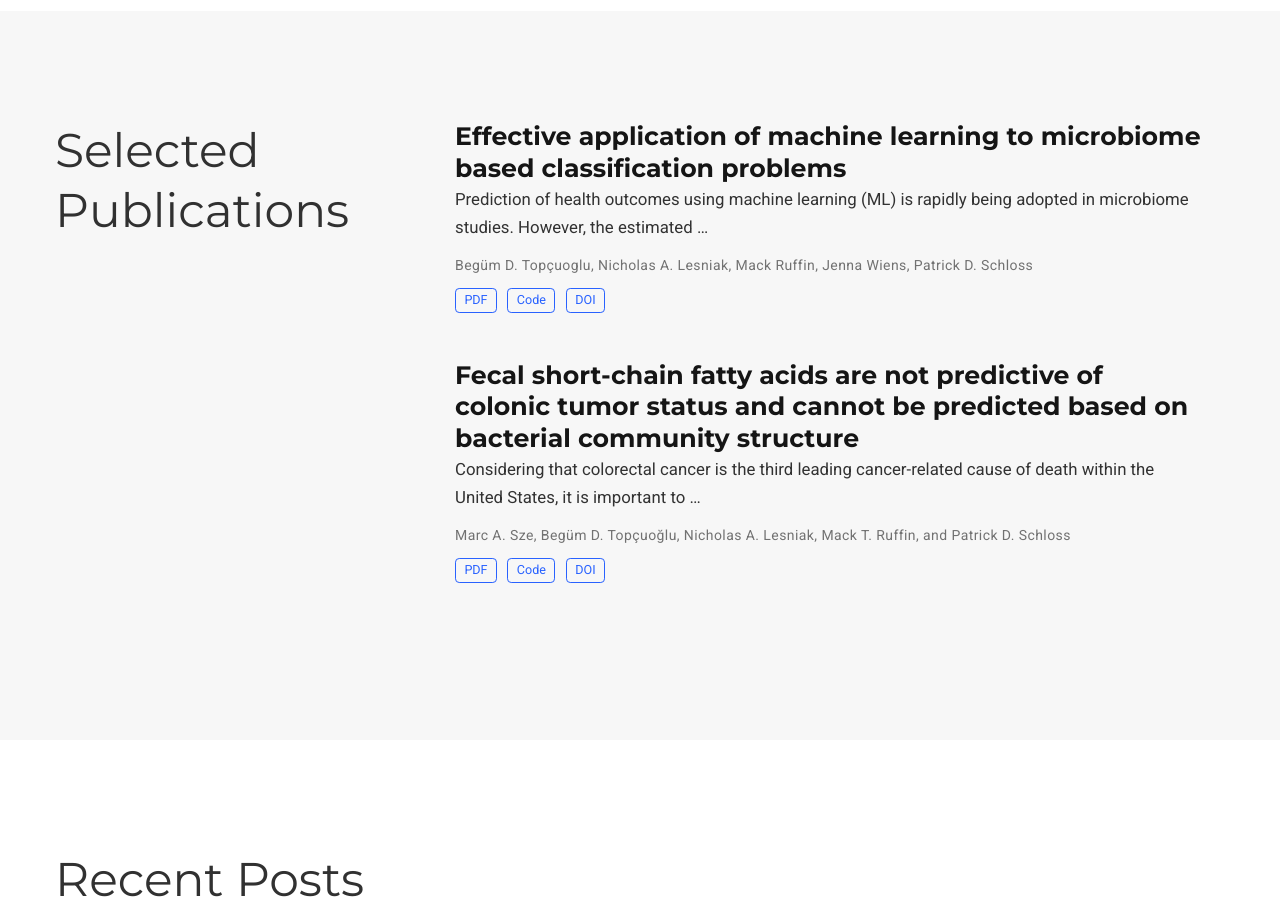
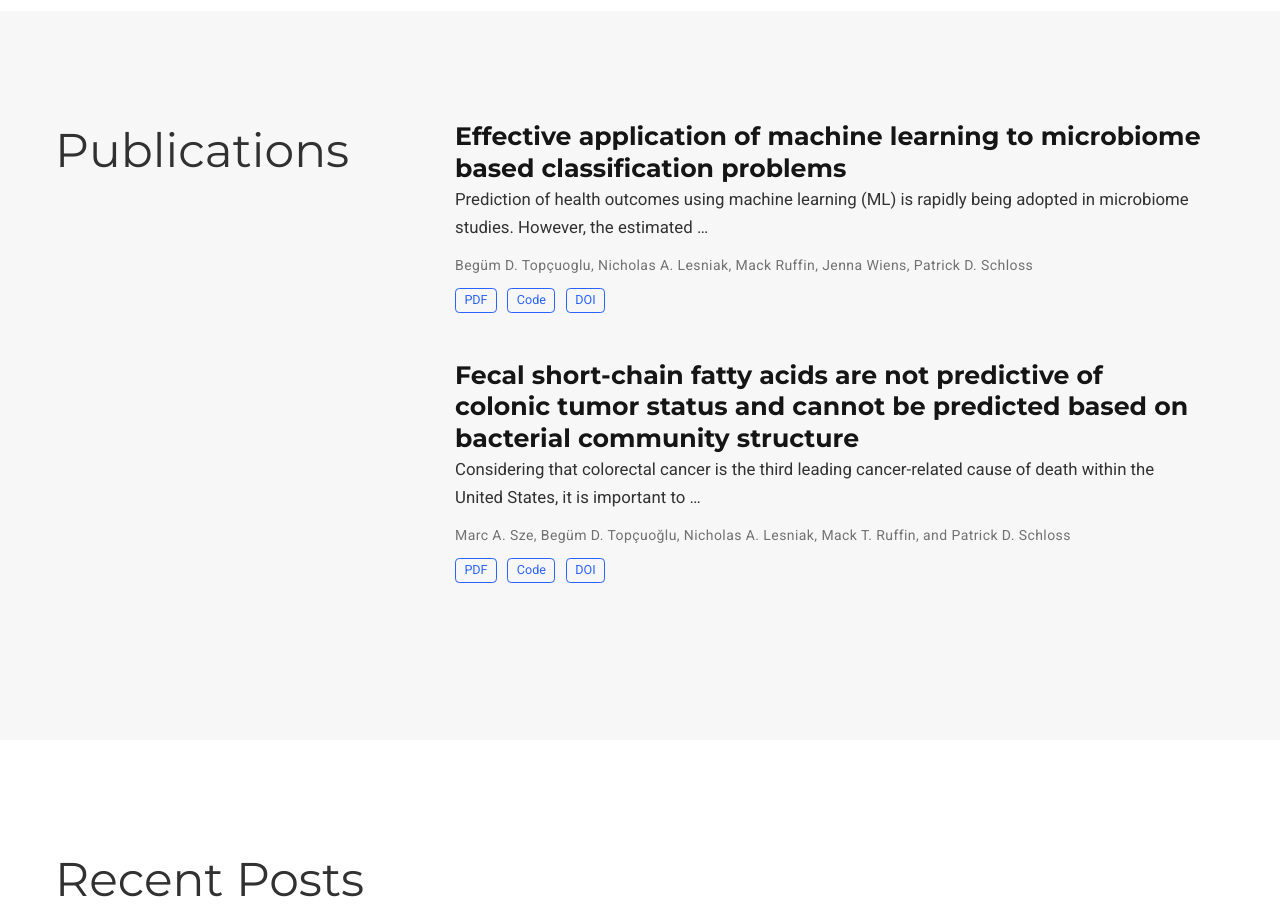
Before and after one commit to BTopcuoglu/BTopcuoglu.github.io, a plain HTML site: page index.html in a window 1280 px wide. Shown: the part 880-1801 px from the top of the page. Drawn offline with nearby package versions, Linux system fonts and the light colour scheme; some icons are missing.

Commit message:
page name

```diff
--- a/index.html
+++ b/index.html
@@ -700,7 +700,7 @@
 
 <div class="row">
   <div class="col-12 col-lg-4 section-heading">
-    <h1>Selected Publications</h1>
+    <h1>Publications</h1>
 
   </div>
   <div class="col-12 col-lg-8">
```
